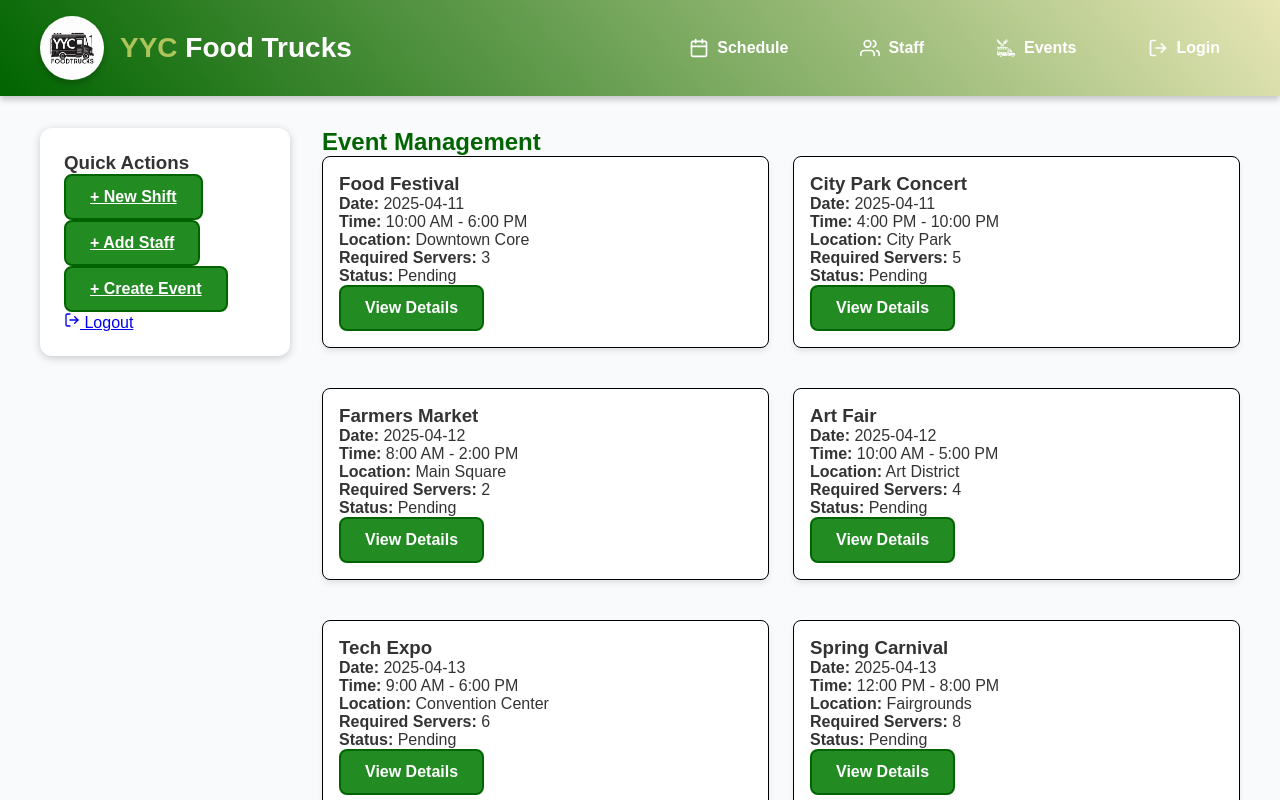
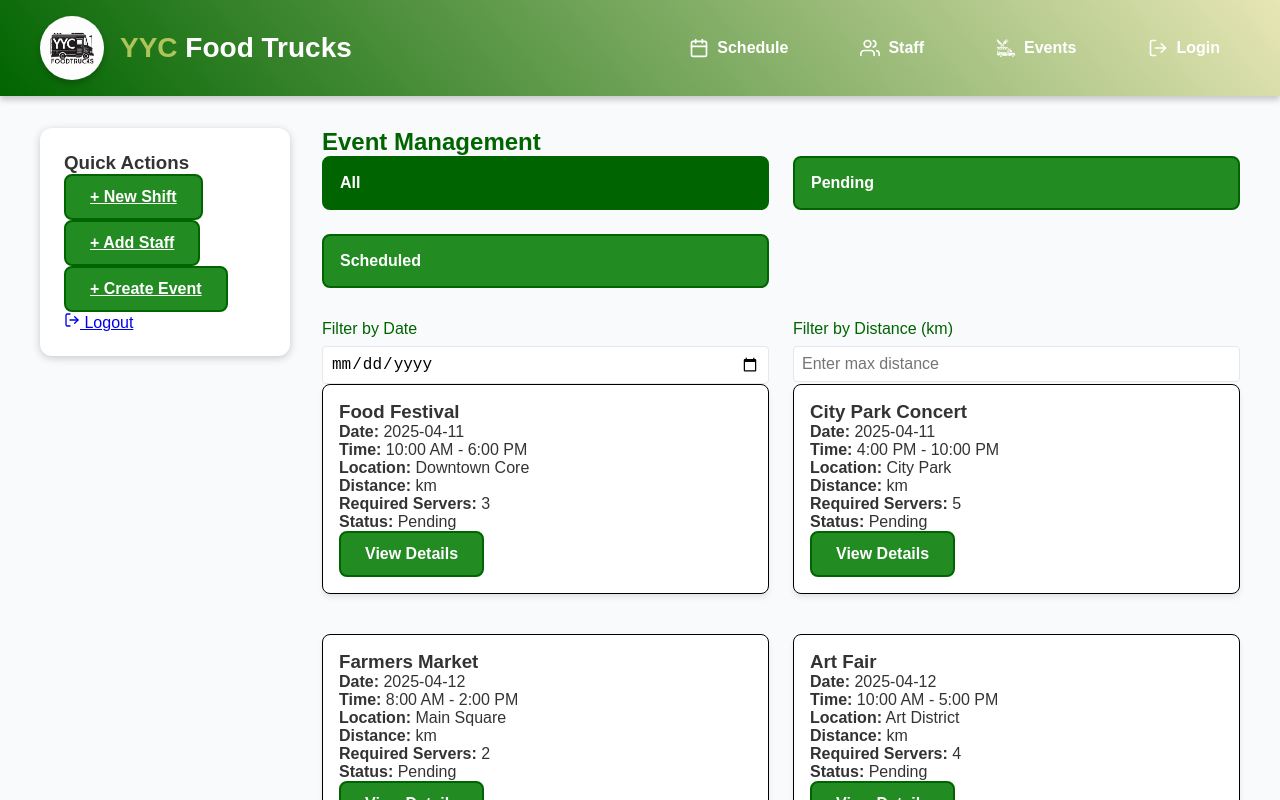
Before and after one commit to leonamotyer/capstoneGOATS, a Next.js app: page /events in a window 1280 px wide. Built offline with nearby package versions, Linux system fonts and the light colour scheme.

Commit message:
added buttons for event filters

```diff
--- a/app/events/page.js
+++ b/app/events/page.js
@@ -5,6 +5,10 @@ import { useRouter } from 'next/navigation';
 
 export default function Events() {
   const [events, setEvents] = useState([]);
+  const [filteredEvents, setFilteredEvents] = useState([]);
+  const [activeFilter, setActiveFilter] = useState('All'); // Default filter is "All"
+  const [selectedDate, setSelectedDate] = useState(''); // For date filtering
+  const [maxDistance, setMaxDistance] = useState(''); // For distance filtering
   const router = useRouter();
 
   // Fetch events from events.json
@@ -14,29 +18,120 @@ export default function Events() {
         if (!response.ok) throw new Error(`HTTP error! status: ${response.status}`);
         return response.json();
       })
-      .then((data) => setEvents(data))
+      .then((data) => {
+        setEvents(data);
+        setFilteredEvents(data); // Initially show all events
+      })
       .catch((error) => console.error('Error fetching events:', error));
   }, []);
+
+  // Filter events based on the active filter, date, and distance
+  useEffect(() => {
+    let filtered = [...events];
+
+    // Apply status filter
+    if (activeFilter !== 'All') {
+      filtered = filtered.filter((event) => {
+        const isPending =
+          !event.trucks ||
+          event.trucks.length === 0 ||
+          !event.assignedStaff ||
+          event.assignedStaff.length < event.requiredServers;
+        return activeFilter === 'Pending' ? isPending : !isPending;
+      });
+    }
+
+    // Apply date filter
+    if (selectedDate) {
+      filtered = filtered.filter((event) => event.date === selectedDate);
+    }
+
+    // Apply distance filter
+    if (maxDistance) {
+      filtered = filtered.filter((event) => event.distance <= parseFloat(maxDistance));
+    }
+
+    setFilteredEvents(filtered);
+  }, [activeFilter, selectedDate, maxDistance, events]);
 
   return (
     <div className="events-page">
       <h2 className="text-2xl text-primary-dark mb-4">Event Management</h2>
+
+      {/* Filter Buttons */}
+      <div className="filter-buttons grid grid-cols-3 gap-4 mb-6">
+        <button
+          className={`button ${activeFilter === 'All' ? 'bg-primary-dark text-white' : 'bg-gray-200 text-primary-dark'}`}
+          onClick={() => setActiveFilter('All')}
+        >
+          All
+        </button>
+        <button
+          className={`button ${activeFilter === 'Pending' ? 'bg-primary-dark text-white' : 'bg-gray-200 text-primary-dark'}`}
+          onClick={() => setActiveFilter('Pending')}
+        >
+          Pending
+        </button>
+        <button
+          className={`button ${activeFilter === 'Scheduled' ? 'bg-primary-dark text-white' : 'bg-gray-200 text-primary-dark'}`}
+          onClick={() => setActiveFilter('Scheduled')}
+        >
+          Scheduled
+        </button>
+      </div>
+
+      {/* Date and Distance Filters */}
+      <div className="additional-filters grid grid-cols-2 gap-4 mb-6">
+        {/* Date Filter */}
+        <div>
+          <label htmlFor="date-filter" className="block text-primary-dark font-medium mb-2">
+            Filter by Date
+          </label>
+          <input
+            type="date"
+            id="date-filter"
+            value={selectedDate}
+            onChange={(e) => setSelectedDate(e.target.value)}
+            className="input-field w-full"
+          />
+        </div>
+
+        {/* Distance Filter */}
+        <div>
+          <label htmlFor="distance-filter" className="block text-primary-dark font-medium mb-2">
+            Filter by Distance (km)
+          </label>
+          <input
+            type="number"
+            id="distance-filter"
+            value={maxDistance}
+            onChange={(e) => setMaxDistance(e.target.value)}
+            className="input-field w-full"
+            placeholder="Enter max distance"
+          />
+        </div>
+      </div>
+
+      {/* Event List */}
       <div className="event-list grid gap-4">
-        {events.length > 0 ? (
-          events.map((event) => (
+        {filteredEvents.length > 0 ? (
+          filteredEvents.map((event) => (
             <div key={event.id} className="event-card bg-secondary-light p-4 rounded shadow">
               <h3 className="text-lg font-semibold">{event.name}</h3>
               <p><strong>Date:</strong> {event.date}</p>
               <p><strong>Time:</strong> {event.time}</p>
               <p><strong>Location:</strong> {event.location}</p>
+              <p><strong>Distance:</strong> {event.distance} km</p>
               <p><strong>Required Servers:</strong> {event.requiredServers}</p>
               <p>
                 <strong>Status:</strong>{' '}
-                <span className={
+                <span
+                  className={
                     (!event.trucks || event.trucks.length === 0 ||
                     !event.assignedStaff || event.assignedStaff.length < event.requiredServers)
                       ? 'text-yellow-500' : 'text-green-500'
-              }>
+                  }
+                >
                   {(!event.trucks || event.trucks.length === 0 ||
                     !event.assignedStaff || event.assignedStaff.length < event.requiredServers)
                     ? 'Pending' : 'Scheduled'}
```
Also changed, not shown: public/trucks.json (+26 -13 lines). Lines whose indentation alone changed are shown as unchanged.
